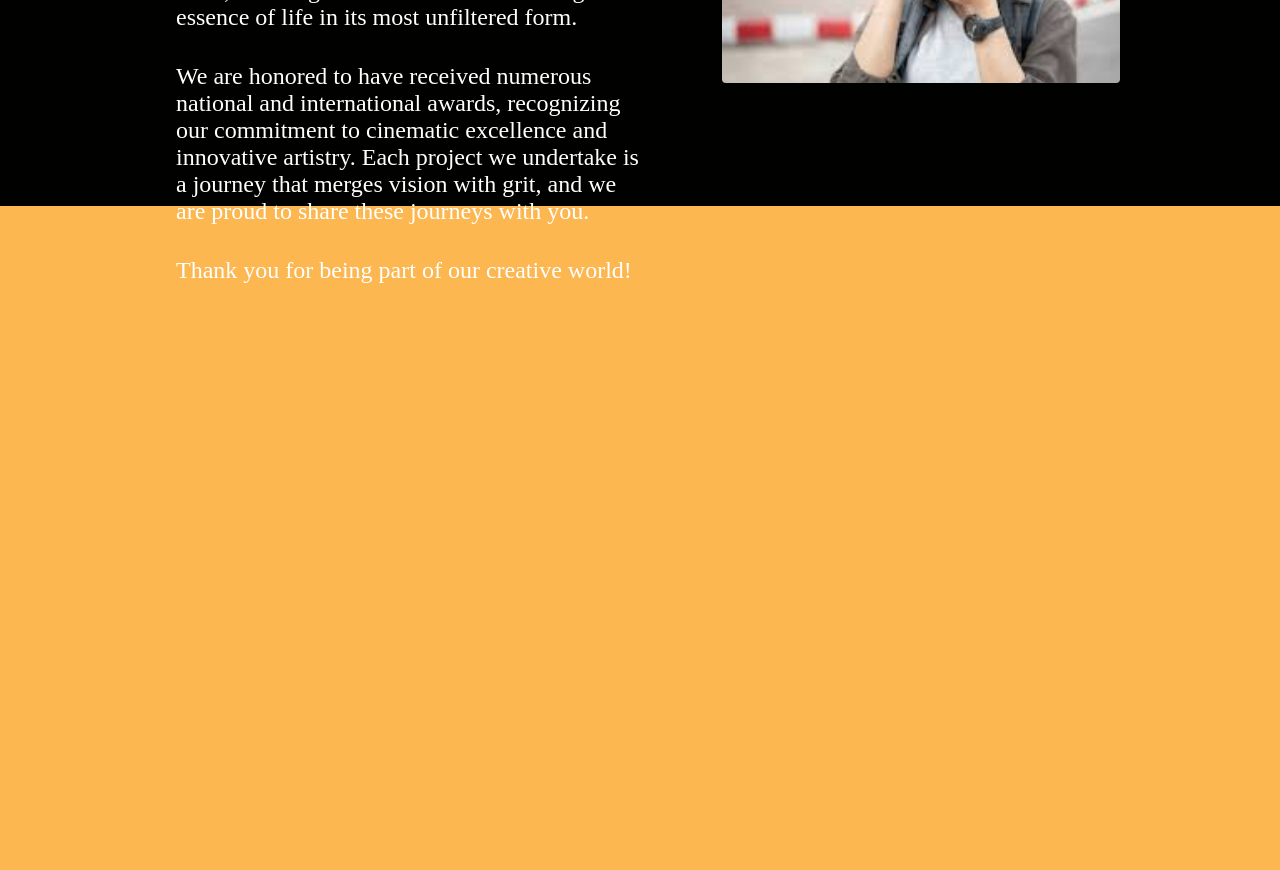
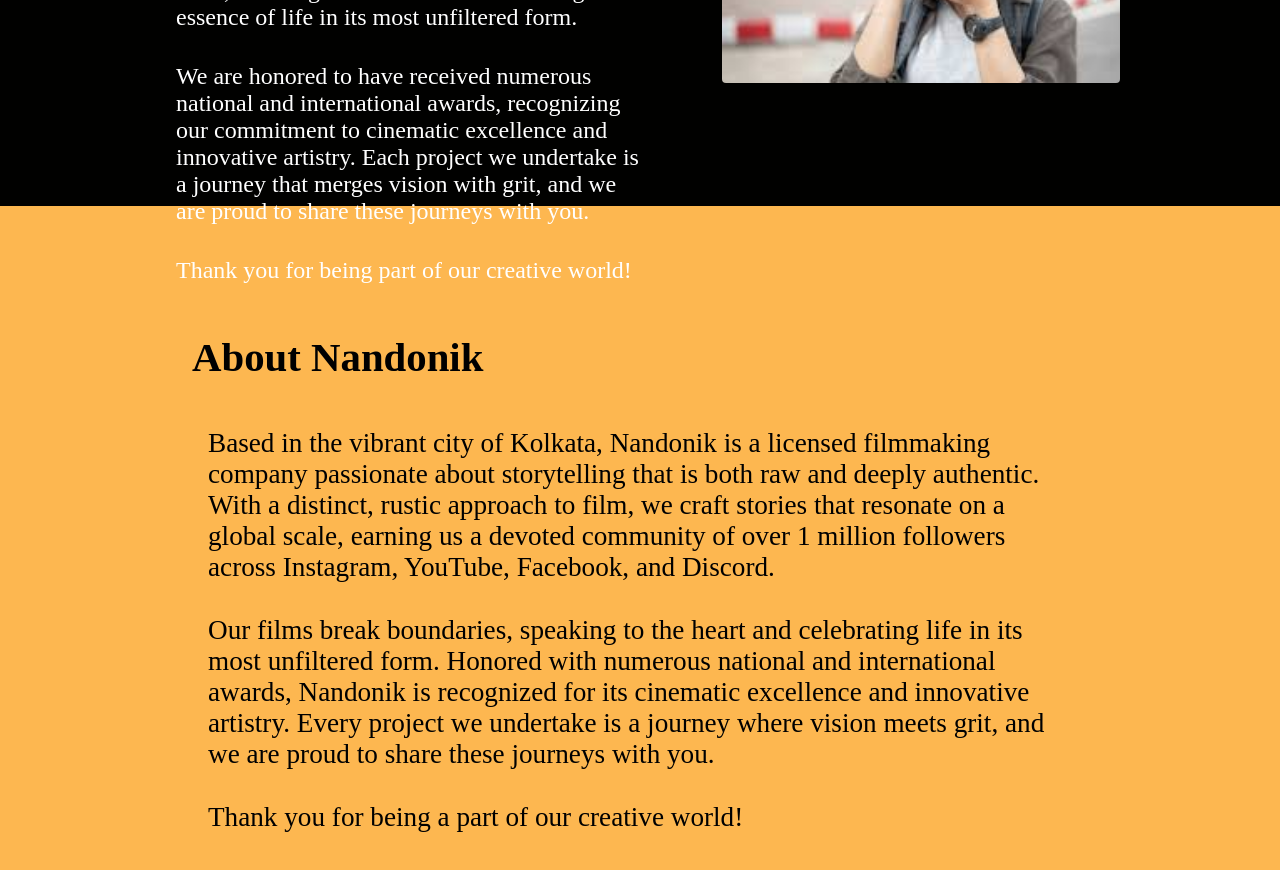
Before and after one commit to PiyushBose/Nandonik, a plain HTML site: page index.html in a window 1280 px wide. Shown: the part 526-1396 px from the top of the page. Before the commit the page ends 826 px from the top, so only its background shows below. Drawn offline with Linux system fonts and the light colour scheme.

Commit message:
About Nandonik added

```diff
--- a/index.html
+++ b/index.html
@@ -14,7 +14,7 @@
 
             <div class="nav-logo">
                 <div class="logo">
-                    <a href="index.html"> Nandonik Productions </a>
+                    <a href="index.html"> <img src="/logobutton.png"> </a>
                 </div>
             </div>
 
@@ -62,6 +62,25 @@
         </div>
     </div>
 
+    <div class="about-us">
+
+        <h2>About Nandonik</h2>
+        <br>
+        <p>
+            Based in the vibrant city of Kolkata, Nandonik is a licensed filmmaking company passionate about storytelling that is both raw and deeply authentic. With a distinct, rustic approach to film, we craft stories that resonate on a global scale, earning us a devoted community of over 1 million followers across Instagram, YouTube, Facebook, and Discord.
+        </p>
+
+        <p>
+            Our films break boundaries, speaking to the heart and celebrating life in its most unfiltered form. Honored with numerous national and international awards, Nandonik is recognized for its cinematic excellence and innovative artistry. Every project we undertake is a journey where vision meets grit, and we are proud to share these journeys with you.
+        </p>
+
+        <p>
+            Thank you for being a part of our creative world!
+        </p>
+    </div>
+
+
+
 
     <script src="script.js"></script>
 
--- a/style.css
+++ b/style.css
@@ -11,6 +11,11 @@ a{
     color: #fff;
     text-decoration: none;
     font-size: 1.5rem;
+}
+
+img{
+    width: 300px;
+    padding-top: 5px;
 }
 
 .navbar{
@@ -173,3 +178,8 @@ button:hover{
     visibility: hidden;
     opacity: 0.5;
 }
+
+.about-us{
+    padding: 10vw 15vw 10vw 15vw;
+    font-size: 1.7rem;
+}
```
Also changed, not shown: logobutton.png (added).
